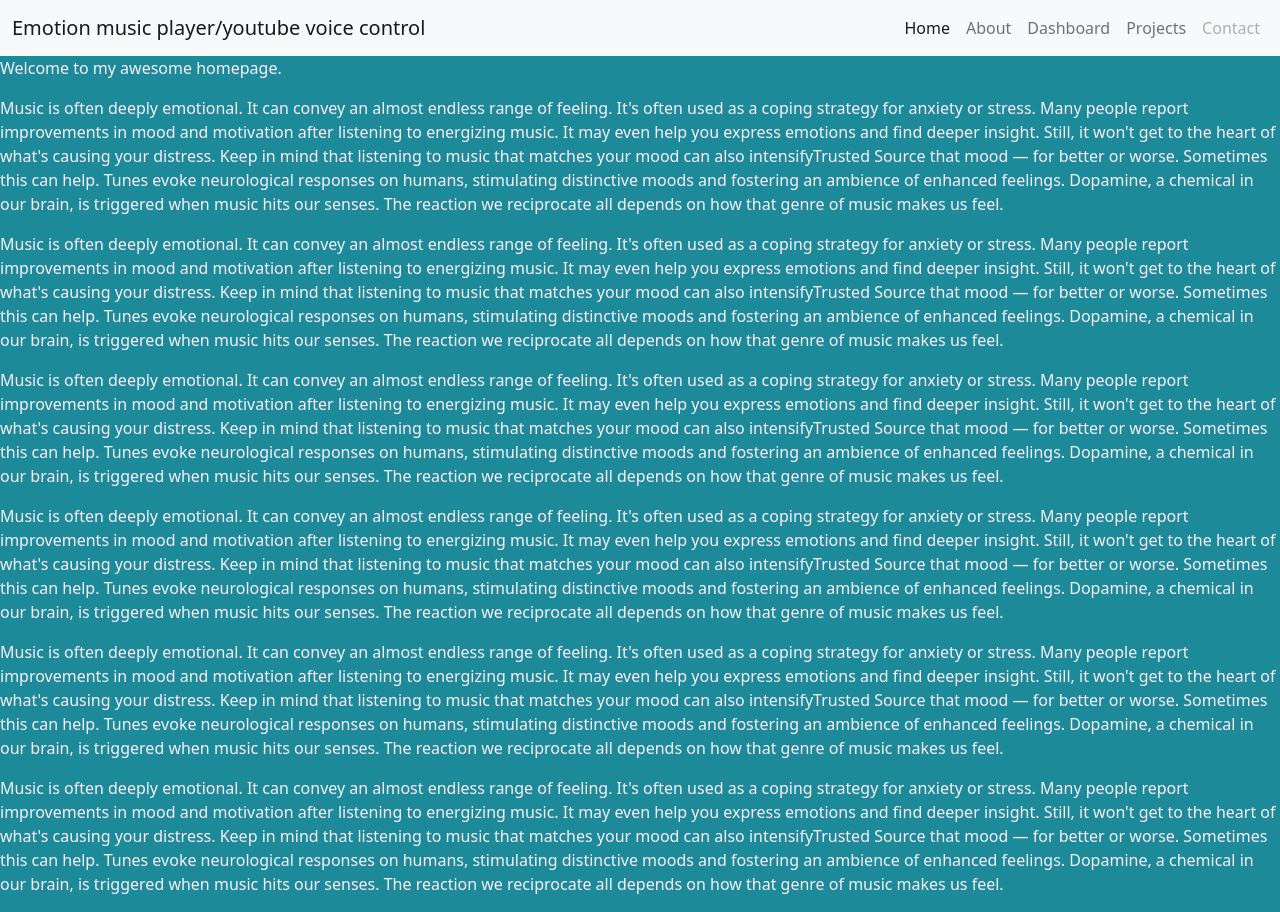
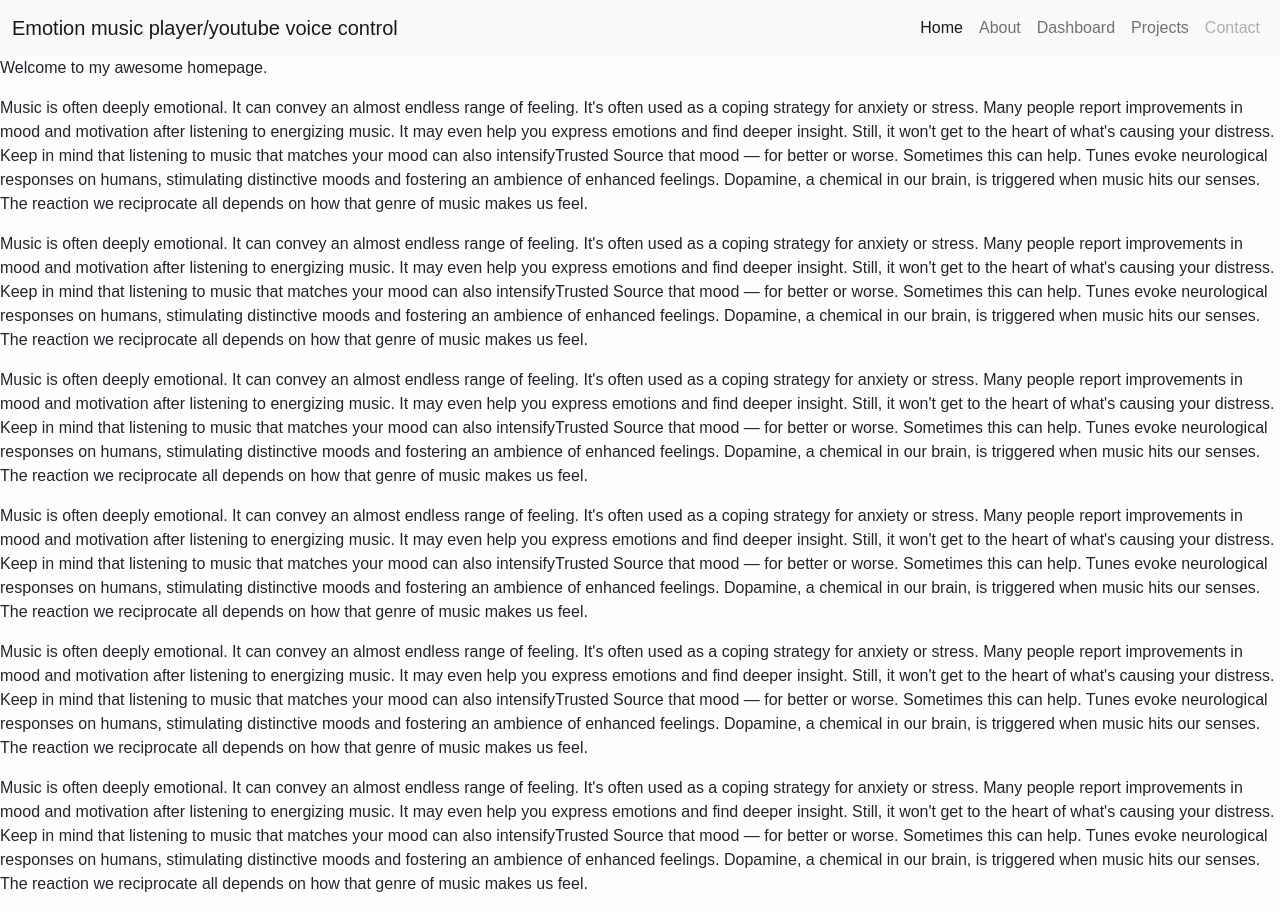
Before and after one commit to EuniceOyeniyi/Project, a Flask app: page /project in a window 1280 px wide. Run offline with Flask 2, Linux system fonts and the light colour scheme.

Commit message:
created stlyes for project

```diff
--- a/flask_blog/static/style.css
+++ b/flask_blog/static/style.css
@@ -1,20 +1,11 @@
 :root{--background-color: #1d8a99ff;
 --primary-color: #eb4b98ff;
---magnolia: #f8f1ffff;
+--magnolia: rgb(254, 254, 254);
 --nav-color: #004385ff;
 --cerulean-crayola: #05b2dcff;}
 
 body{
-    background-color: var(--background-color);
-    color: var(--magnolia);
+    background-color: var(--magnolia);
+    /* color: var(--magnolia); */
+    font-family: 'Montserrat', sans-serif;;
 }
-
-/* .navbar-nav > li{
-    padding-left:50px;
-    padding-right:30px;
-  } */
-
-  /* .navbar-nav > li{
-    margin-left:30px;
-    margin-right:30px;
-  } */
```
